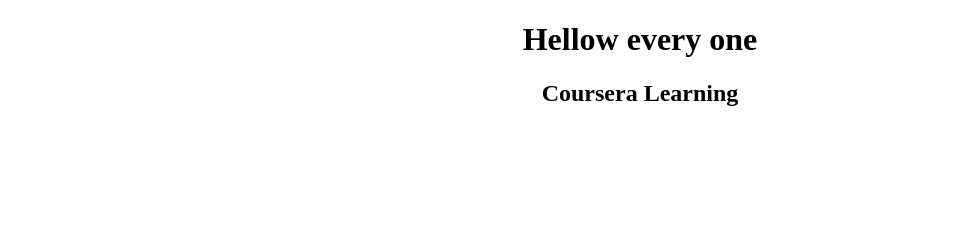
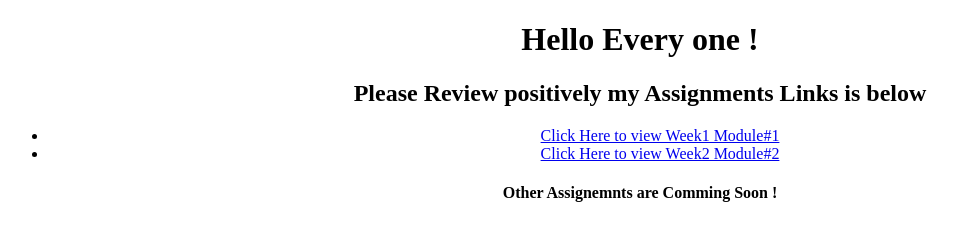
Before and after one commit to RaeesAbbas/CourseraAngularJSLearning, a plain HTML site: page index.html in a window 1280 px wide. Shown: the whole page, without its empty margins (0-958 px from the left). Drawn offline with Linux system fonts and the light colour scheme.

```diff
--- a/index.html
+++ b/index.html
@@ -1,12 +1,20 @@
 <!DOCTYPE html>
 <html>
 <head>
-	<title>its a first page</title>
+	<title>Coursera Learning</title>
 </head>
 <body>
 	<center>
-<h1>Hellow every one </h1>
-<h2>Coursera Learning</h2>
+<h1>Hello Every one !</h1>
+<h2>Please Review positively my Assignments Links is below</h2>
+
+<ul>
+	<li>
+<a href="module1-solution\index.html">Click Here to view Week1 Module#1</a></li>
+<li>
+<a href="module2-solution\index.html">Click Here to view Week2 Module#2</a></li>
+</ul>
+<h4>Other Assignemnts are Comming Soon !</h4>
 </center>
 </body>
 </html>
```
Also changed, not shown: module1-solution/index.html (+1 -0 lines).
